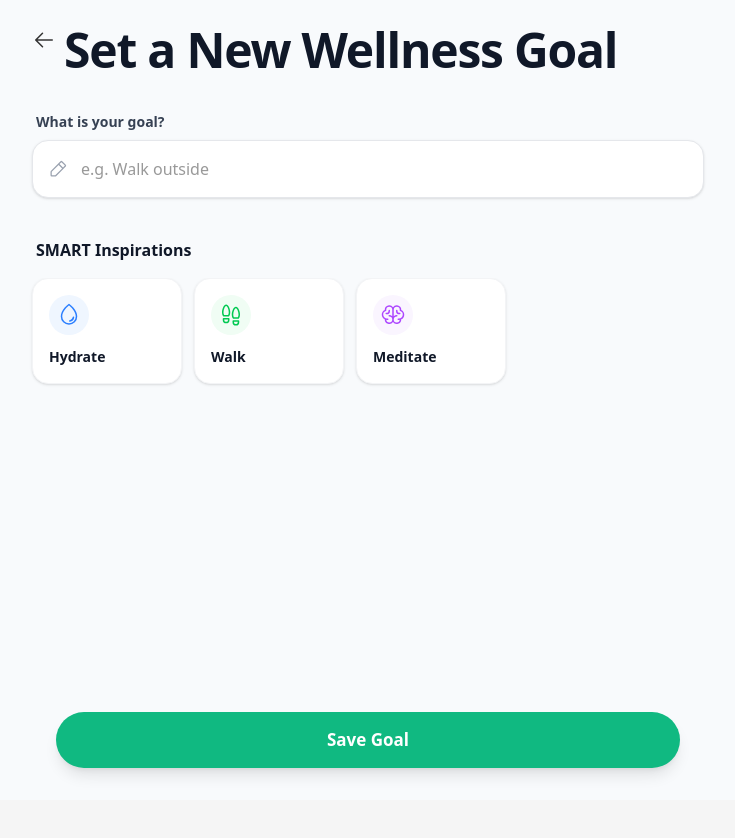
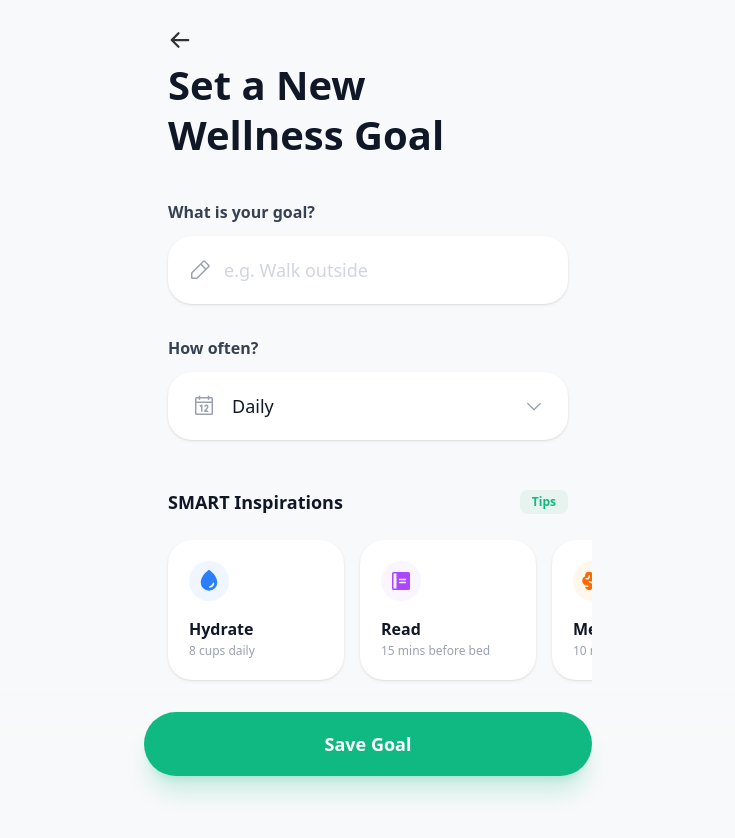
Before and after one commit to arunpandian9159/Mindful-Mental_Health_Support_App, a Next.js app: page /goals/new in a window 1280 px wide. Shown: the top 838 px of the page, without its empty margins (272-1007 px from the left). Before the commit the page ends 800 px from the top, so only its background shows below. Built offline with nearby package versions, Linux system fonts and the light colour scheme.

Commit message:
feat: add new goal creation page with frequency selection and integrate centralized application data.

```diff
--- a/src/app/goals/new/page.tsx
+++ b/src/app/goals/new/page.tsx
@@ -2,20 +2,24 @@
 
 import { useState } from "react";
 import { useRouter } from "next/navigation";
-
-import { ArrowLeftIcon, PencilSimpleIcon } from "@phosphor-icons/react";
+import {
+  ArrowLeftIcon,
+  PencilSimpleIcon,
+  CalendarIcon,
+  CaretDownIcon,
+} from "@phosphor-icons/react";
 import { goalInspirations } from "@/data/data";
+import { motion, AnimatePresence } from "framer-motion";
 
 export default function NewGoal() {
   const router = useRouter();
   const [goal, setGoal] = useState("");
+  const [frequency, setFrequency] = useState("Daily");
+  const [isFrequencyOpen, setIsFrequencyOpen] = useState(false);
   const [isLoading, setIsLoading] = useState(false);
   const [error, setError] = useState("");
 
-  const inspirations = goalInspirations;
-
   const handleSaveGoal = async () => {
-    // Validate input
     if (!goal.trim()) {
       setError("Please enter a goal");
       return;
@@ -25,33 +29,23 @@ export default function NewGoal() {
     setIsLoading(true);
 
     try {
-      // Attempt to save via API, fallback to localStorage
-      try {
-        const response = await fetch("/api/goals", {
-          method: "POST",
-          headers: { "Content-Type": "application/json" },
-          body: JSON.stringify({ title: goal.trim() }),
-        });
+      const payload = {
+        title: goal.trim(),
+        frequency,
+        createdAt: new Date().toISOString(),
+      };
 
-        if (!response.ok) {
-          throw new Error("API request failed");
-        }
-      } catch {
-        // Fallback to localStorage if API is not available
+      // Fallback to localStorage
       const existingGoals = JSON.parse(
         localStorage.getItem("mindful_goals") || "[]",
       );
-        const newGoal = {
-          id: Date.now(),
-          title: goal.trim(),
-          createdAt: new Date().toISOString(),
-        };
       localStorage.setItem(
         "mindful_goals",
-          JSON.stringify([...existingGoals, newGoal]),
+        JSON.stringify([...existingGoals, { ...payload, id: Date.now() }]),
       );
-      }
 
+      // Simulate network delay
+      await new Promise((resolve) => setTimeout(resolve, 800));
       router.push("/home");
     } catch {
       setError("Failed to save goal. Please try again.");
@@ -60,93 +54,143 @@ export default function NewGoal() {
     }
   };
 
-  const handleInspirationClick = (title: string) => {
-    setGoal(title);
-    setError("");
-  };
+  const frequencies = ["Daily", "Weekly", "Bi-weekly", "Monthly"];
 
   return (
-    <div className="relative flex min-h-screen w-full flex-col overflow-hidden bg-background-light dark:bg-background-dark items-center">
-      <div className="flex-1 flex flex-col w-full max-w-5xl px-6 pt-5 pb-6 overflow-y-auto no-scrollbar">
-        <div className="max-w-2xl mx-auto w-full">
-          <div className="flex cols">
+    <div className="relative flex min-h-screen w-full flex-col bg-[#F8F9FA] dark:bg-background-dark items-center">
+      {/* Scrollable Content Area */}
+      <main className="flex-1 w-full max-w-md px-6 pt-5 pb-40 overflow-y-auto no-scrollbar">
+        {/* Header */}
         <button
           onClick={() => router.back()}
-            className="flex items-center justify-center w-10 h-10 -ml-2 rounded-full hover:bg-black/5 dark:hover:bg-white/10 transition-colors"
+          className="p-2 -ml-2 rounded-full hover:bg-black/5 dark:hover:bg-white/10 transition-colors"
         >
-            <ArrowLeftIcon size={24} />
+          <ArrowLeftIcon size={24} weight="bold" />
         </button>
-          <h1 className="font-serif tracking-tight text-[24px] md:text-5xl font-bold leading-tight mb-8 text-gray-900 dark:text-white">
-            Set a New Wellness Goal
+
+        <h1 className="font-serif text-[40px] leading-tight font-bold text-gray-900 dark:text-white mb-10">
+          Set a New
+          <br />
+          Wellness Goal
         </h1>
-          </div>
-          <div className="flex flex-col gap-6">
-            <div className="flex flex-col gap-2">
-              <label
-                htmlFor="goalInput"
-                className="text-sm font-semibold ml-1 text-gray-700 dark:text-gray-300"
-              >
+
+        <div className="flex flex-col gap-8">
+          {/* Goal Input */}
+          <div className="flex flex-col gap-3">
+            <label className="text-base font-bold text-gray-700 dark:text-gray-300">
               What is your goal?
             </label>
-              <div className="relative group">
-                <span className="absolute left-4 top-1/2 -translate-y-1/2 text-gray-400">
-                  <PencilSimpleIcon size={20} />
+            <div className="relative">
+              <span className="absolute left-5 top-1/2 -translate-y-1/2 text-gray-400">
+                <PencilSimpleIcon size={24} />
               </span>
               <input
-                  id="goalInput"
-                  className={`w-full bg-white dark:bg-surface-dark border ${error ? "border-red-500" : "border-gray-200 dark:border-gray-700"} rounded-2xl py-4 pl-12 pr-4 shadow-sm text-base outline-none focus:border-primary transition-colors`}
-                  placeholder="e.g. Walk outside"
                 type="text"
                 value={goal}
                 onChange={(e) => {
                   setGoal(e.target.value);
                   if (error) setError("");
                 }}
+                placeholder="e.g. Walk outside"
+                className={`w-full bg-white dark:bg-surface-dark rounded-3xl py-5 pl-14 pr-6 text-lg text-gray-900 dark:text-white placeholder:text-gray-300 border-none shadow-sm focus:ring-2 focus:ring-primary/20 transition-all`}
               />
             </div>
-              {error && (
-                <p className="text-red-500 text-sm ml-1 mt-1">{error}</p>
-              )}
-            </div>
+            {error && <p className="text-red-500 text-sm ml-2">{error}</p>}
           </div>
 
-          <div className="mt-10">
-            <div className="flex items-center justify-between mb-4 px-1">
-              <h2 className="text-base font-bold text-gray-900 dark:text-white">
+          {/* Frequency Select */}
+          <div className="flex flex-col gap-3 relative">
+            <label className="text-base font-bold text-gray-700 dark:text-gray-300">
+              How often?
+            </label>
+            <button
+              onClick={() => setIsFrequencyOpen(!isFrequencyOpen)}
+              className="flex items-center justify-between w-full bg-white dark:bg-surface-dark rounded-3xl py-5 px-6 shadow-sm hover:bg-gray-50 dark:hover:bg-white/5 transition-all text-left"
+            >
+              <div className="flex items-center gap-4">
+                <CalendarIcon size={24} className="text-gray-400" />
+                <span className="text-lg font-medium text-gray-900 dark:text-white">
+                  {frequency}
+                </span>
+              </div>
+              <CaretDownIcon
+                size={20}
+                className={`text-gray-400 transition-transform duration-300 ${isFrequencyOpen ? "rotate-180" : ""}`}
+              />
+            </button>
+
+            <AnimatePresence>
+              {isFrequencyOpen && (
+                <motion.div
+                  initial={{ opacity: 0, y: -10 }}
+                  animate={{ opacity: 1, y: 0 }}
+                  exit={{ opacity: 0, y: -10 }}
+                  className="absolute top-[calc(100%+8px)] left-0 right-0 bg-white dark:bg-surface-dark rounded-3xl shadow-xl border border-gray-100 dark:border-gray-800 z-50 overflow-hidden"
+                >
+                  {frequencies.map((freq) => (
+                    <button
+                      key={freq}
+                      onClick={() => {
+                        setFrequency(freq);
+                        setIsFrequencyOpen(false);
+                      }}
+                      className="w-full text-left px-6 py-4 text-gray-700 dark:text-gray-300 hover:bg-primary/5 hover:text-primary transition-colors font-medium border-b border-gray-50 dark:border-white/5 last:border-none"
+                    >
+                      {freq}
+                    </button>
+                  ))}
+                </motion.div>
+              )}
+            </AnimatePresence>
+          </div>
+
+          {/* SMART Inspirations */}
+          <div className="mt-4">
+            <div className="flex items-center justify-between mb-6">
+              <h2 className="text-lg font-bold text-gray-900 dark:text-white">
                 SMART Inspirations
               </h2>
+              <span className="px-3 py-1 bg-[#E7F3EF] dark:bg-primary/10 text-goal-green dark:text-goal-green text-xs font-bold rounded-lg cursor-pointer hover:bg-goal-green/10 transition-colors">
+                Tips
+              </span>
             </div>
-            <div className="flex gap-3 overflow-x-auto pb-4 no-scrollbar -mx-6 px-6">
-              {inspirations.map((item) => (
+            <div className="flex gap-4 overflow-x-auto pb-4 no-scrollbar -mx-6 px-6">
+              {goalInspirations.map((item) => (
                 <button
                   key={item.title}
-                  onClick={() => handleInspirationClick(item.title)}
-                  className="min-w-37.5 p-4 bg-white dark:bg-surface-dark rounded-2xl shadow-sm border border-gray-100 dark:border-gray-700 hover:border-primary/30 transition-all text-left group"
+                  onClick={() => setGoal(item.title)}
+                  className="min-w-44 p-5 bg-white dark:bg-surface-dark rounded-3xl shadow-sm hover:shadow-md border border-transparent hover:border-primary/10 transition-all text-left group"
                 >
                   <div
-                    className={`w-10 h-10 rounded-full ${item.bg} dark:bg-opacity-10 ${item.color} flex items-center justify-center mb-3 group-hover:scale-110 transition-transform`}
+                    className={`w-10 h-10 rounded-full ${item.bg} dark:bg-opacity-20 ${item.color} flex items-center justify-center mb-4 group-hover:scale-110 transition-transform`}
                   >
-                    <item.icon size={24} />
+                    <item.icon size={24} weight="fill" />
                   </div>
-                  <h3 className="font-semibold text-sm text-gray-900 dark:text-white">
+                  <h3 className="font-bold text-base text-gray-900 dark:text-white mb-0.5">
                     {item.title}
                   </h3>
+                  <p className="text-xs text-gray-400 font-medium">
+                    {item.subtext}
+                  </p>
                 </button>
               ))}
             </div>
           </div>
         </div>
-      </div>
+      </main>
 
-      <div className="w-full max-w-2xl px-6 pb-8 pt-4 flex flex-col gap-3 z-10">
+      {/* Persistent Bottom Button */}
+      <div className="fixed bottom-0 left-0 right-0 p-6 bg-linear-to-t from-[#F8F9FA] via-[#F8F9FA] to-transparent dark:from-background-dark dark:via-background-dark z-40 flex justify-center">
+        <div className="w-full max-w-md">
           <button
             onClick={handleSaveGoal}
             disabled={isLoading}
-          className="flex w-full items-center justify-center rounded-full h-14 px-5 bg-goal-green hover:bg-opacity-90 text-white text-[17px] font-bold shadow-lg transition-all active:scale-95 disabled:opacity-50 disabled:cursor-not-allowed"
+            className="w-full h-16 rounded-full bg-goal-green hover:bg-goal-green/90 text-white text-lg font-bold shadow-xl shadow-goal-green/20 transition-all active:scale-[0.98] disabled:opacity-50 flex items-center justify-center"
           >
             {isLoading ? "Saving..." : "Save Goal"}
           </button>
         </div>
       </div>
+    </div>
   );
 }
--- a/src/data/data.ts
+++ b/src/data/data.ts
@@ -6,7 +6,6 @@ import {
   BellIcon,
   ShieldIcon,
   DropIcon,
-  FootprintsIcon,
   BrainIcon,
   SmileySadIcon,
   SmileyMehIcon,
@@ -600,7 +599,8 @@ export const journalEntries: JournalEntry[] = [
 
 export interface GoalInspiration {
   title: string;
-  icon: React.ComponentType<{ size?: number }>;
+  subtext: string;
+  icon: Icon;
   color: string;
   bg: string;
 }
@@ -608,21 +608,24 @@ export interface GoalInspiration {
 export const goalInspirations: GoalInspiration[] = [
   {
     title: "Hydrate",
+    subtext: "8 cups daily",
     icon: DropIcon,
     color: "text-blue-500",
     bg: "bg-blue-50",
   },
   {
-    title: "Walk",
-    icon: FootprintsIcon,
-    color: "text-green-500",
-    bg: "bg-green-50",
+    title: "Read",
+    subtext: "15 mins before bed",
+    icon: NotebookIcon,
+    color: "text-purple-500",
+    bg: "bg-purple-50",
   },
   {
     title: "Meditate",
+    subtext: "10 mins morning",
     icon: BrainIcon,
-    color: "text-purple-500",
-    bg: "bg-purple-50",
+    color: "text-orange-500",
+    bg: "bg-orange-50",
   },
 ];
 
```
Lines whose indentation alone changed are shown as unchanged.
